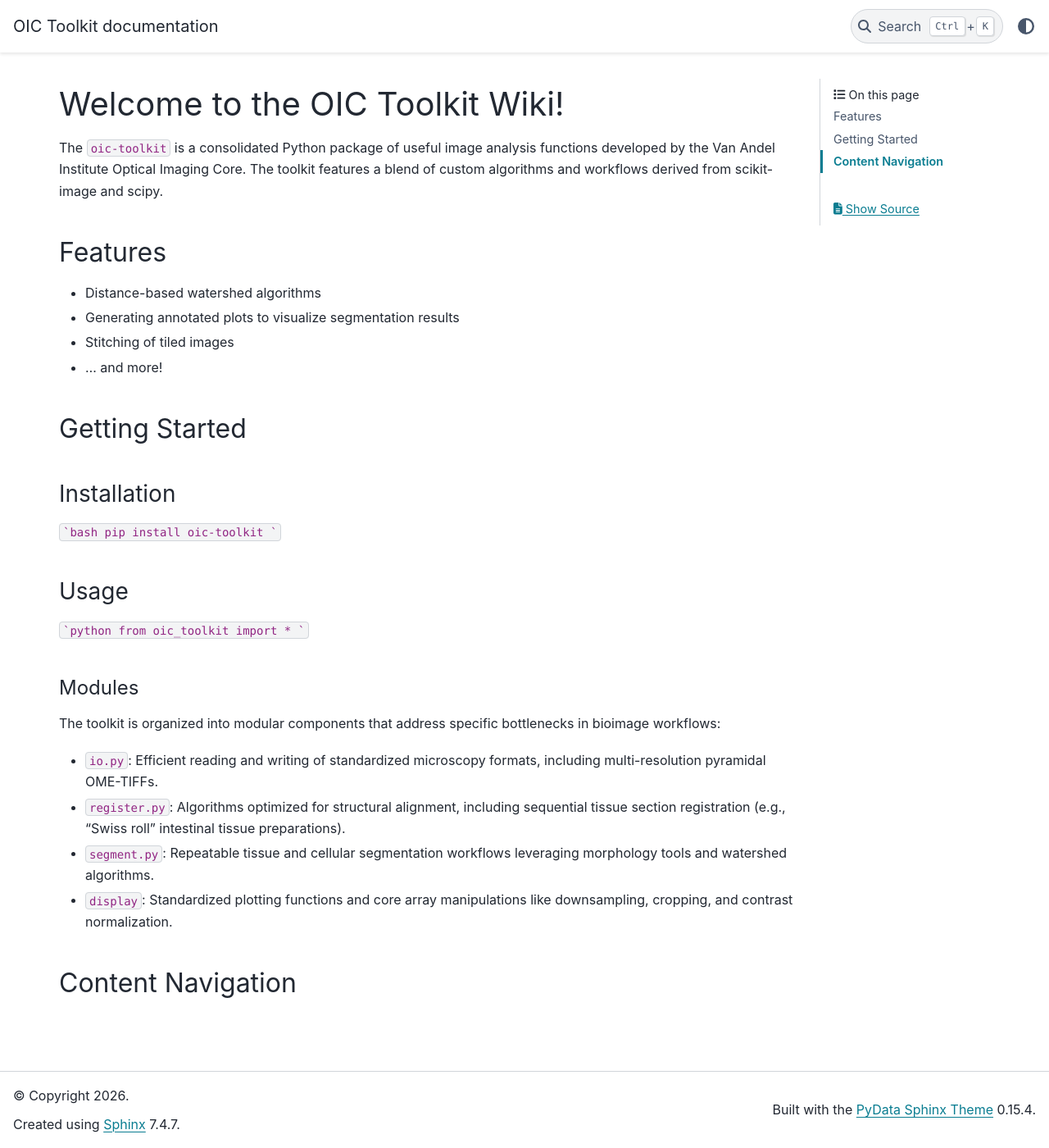
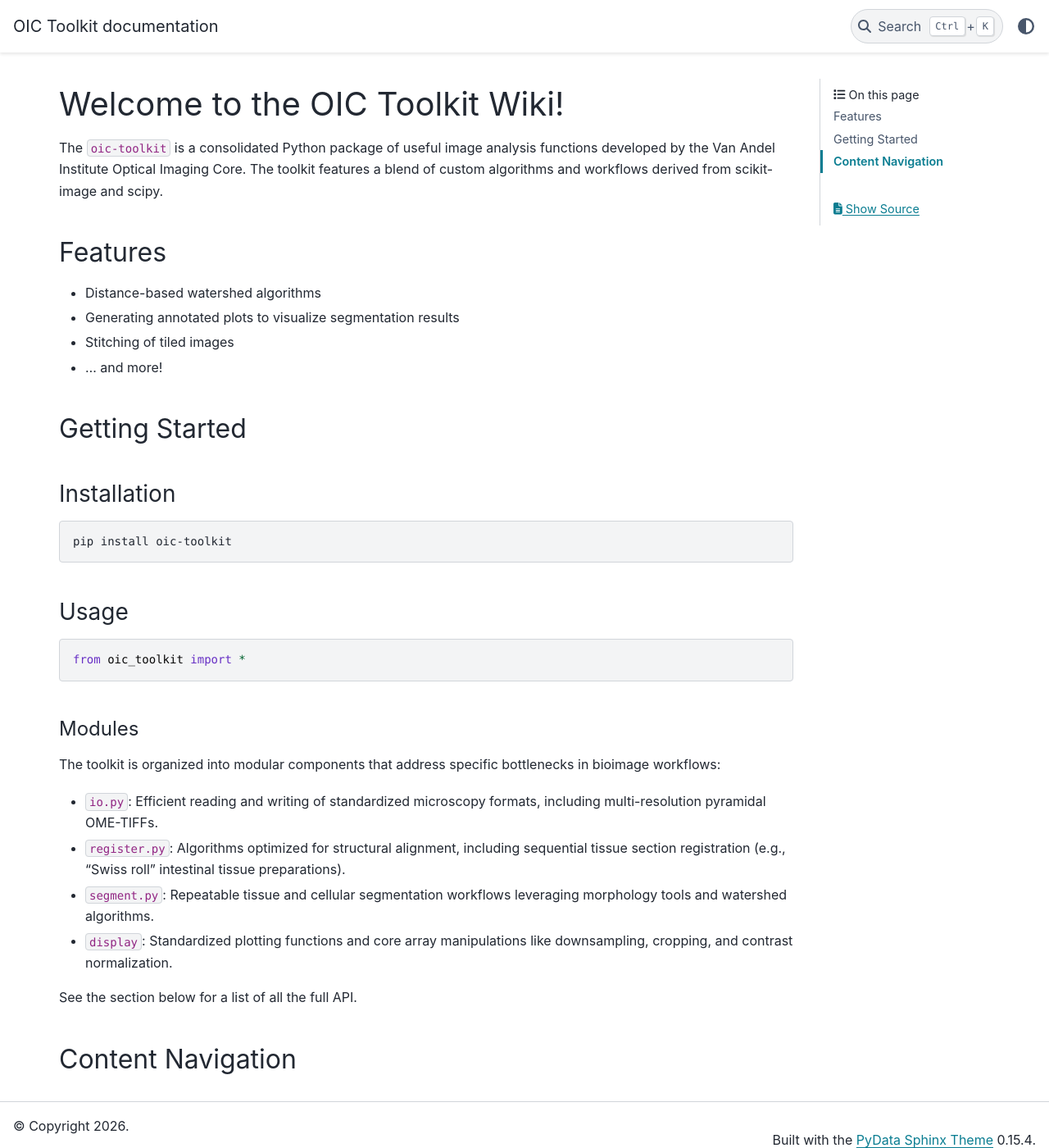
Before and after one commit to vaioic/oic-toolkit, a Sphinx documentation site: the page built from docs/index.md, in a window 1280 px wide and 1400 px high. Shown: the whole window at 82% size. Built offline with Sphinx 7.4.7 and the PyData theme 0.15.4, drawn with Linux system fonts in a browser that asks for light colours; pages that are not in the unit, such as notebooks, are missing from menus.

Commit message:
Updated documentation

````diff
--- a/docs/conf.py
+++ b/docs/conf.py
@@ -10,6 +10,7 @@
 
 # Step 2b: Register extensions
 extensions = [
+    "myst_parser",
     "autoapi.extension",
     "sphinx.ext.napoleon",  # Parses NumPy-style docstrings
     "sphinx_gallery.gen_gallery",  # Executes examples and builds the gallery webpage
--- a/docs/index.rst
+++ b/docs/index.md
@@ -1,55 +1,49 @@
-Welcome to the OIC Toolkit Wiki!
-======================================
+# Welcome to the OIC Toolkit Wiki!
 
 The ``oic-toolkit`` is a consolidated Python package of useful image analysis functions
 developed by the Van Andel Institute Optical Imaging Core. The toolkit features a blend
 of custom algorithms and workflows derived from scikit-image and scipy.
 
-Features
---------
+## Features
 
 * Distance-based watershed algorithms
 * Generating annotated plots to visualize segmentation results
 * Stitching of tiled images
 * ... and more!
 
-Getting Started
----------------
+## Getting Started
 
-Installation
-~~~~~~~~~~~~
+### Installation
 
 ```bash
 pip install oic-toolkit
 ```
 
-Usage
-~~~~~
+### Usage
 
 ```python
 from oic_toolkit import *
 ```
 
-Modules
-^^^^^^^
+#### Modules
 
 The toolkit is organized into modular components that address specific bottlenecks in bioimage workflows:
 
 * ``io.py``: Efficient reading and writing of standardized microscopy
   formats, including multi-resolution pyramidal OME-TIFFs.
+* ``register.py``: Algorithms optimized for structural alignment, including sequential tissue section registration (e.g., "Swiss roll" intestinal tissue preparations).
+* ``segment.py``: Repeatable tissue and cellular segmentation workflows leveraging morphology tools and watershed algorithms.
+* ``display``: Standardized plotting functions and core array manipulations like
+  downsampling, cropping, and contrast normalization.
 
-* ``register.py``: Algorithms optimized for structural alignment, including sequential tissue section registration (e.g., "Swiss roll" intestinal tissue preparations).
+See the section below for a list of all the full API.
 
-* ``segment.py``: Repeatable tissue and cellular segmentation workflows leveraging morphology tools and watershed algorithms.
+## Content Navigation
 
-* ``display``: Standardized plotting functions and core array manipulations like downsampling, cropping, and contrast normalization.
+```{toctree}
+:maxdepth: 2
+:caption: Contents
 
-Content Navigation
-------------------
-
-.. toctree::
-   :maxdepth: 2
-   :caption: Contents:
-
-   auto_examples/index
-   autoapi/index
+auto_examples/index
+autoapi/index
+```
--- a/docs/sg_execution_times.rst
+++ b/docs/sg_execution_times.rst
@@ -6,7 +6,7 @@
 
 Computation times
 =================
-**00:00.694** total execution time for 1 file **from all galleries**:
+**00:03.579** total execution time for 1 file **from all galleries**:
 
 .. container::
 
@@ -33,5 +33,5 @@
      - Time
      - Mem (MB)
    * - :ref:`sphx_glr_auto_examples_plot_stitching_chelsea.py` (``..\examples\plot_stitching_chelsea.py``)
-     - 00:00.694
+     - 00:03.579
      - 0.0
--- a/pyproject.toml
+++ b/pyproject.toml
@@ -24,11 +24,13 @@
 
 [dependency-groups]
 dev = [
+    "myst-parser>=5.1.0",
     "pydata-sphinx-theme>=0.19.0",
     "pytest>=9.1.1",
     "ruff>=0.15.20",
     "sphinx>=9.1.0",
     "sphinx-autoapi>=3.8.0",
+    "sphinx-autobuild>=2025.8.25",
     "sphinx-gallery>=0.21.0",
 ]
 
````
Also changed, not shown: 1 other file.
